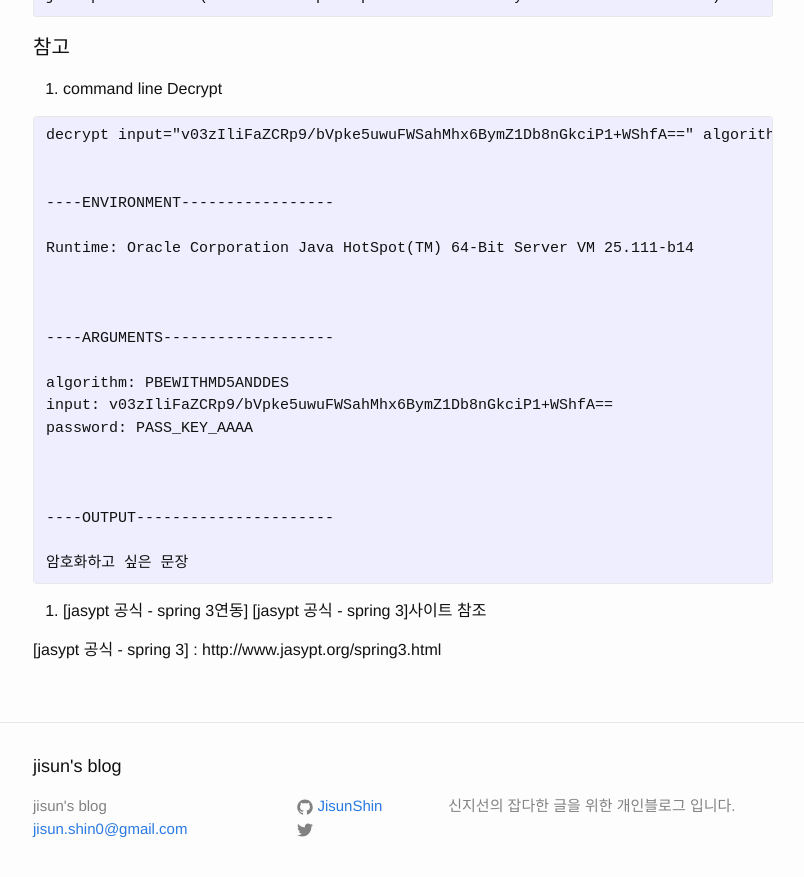
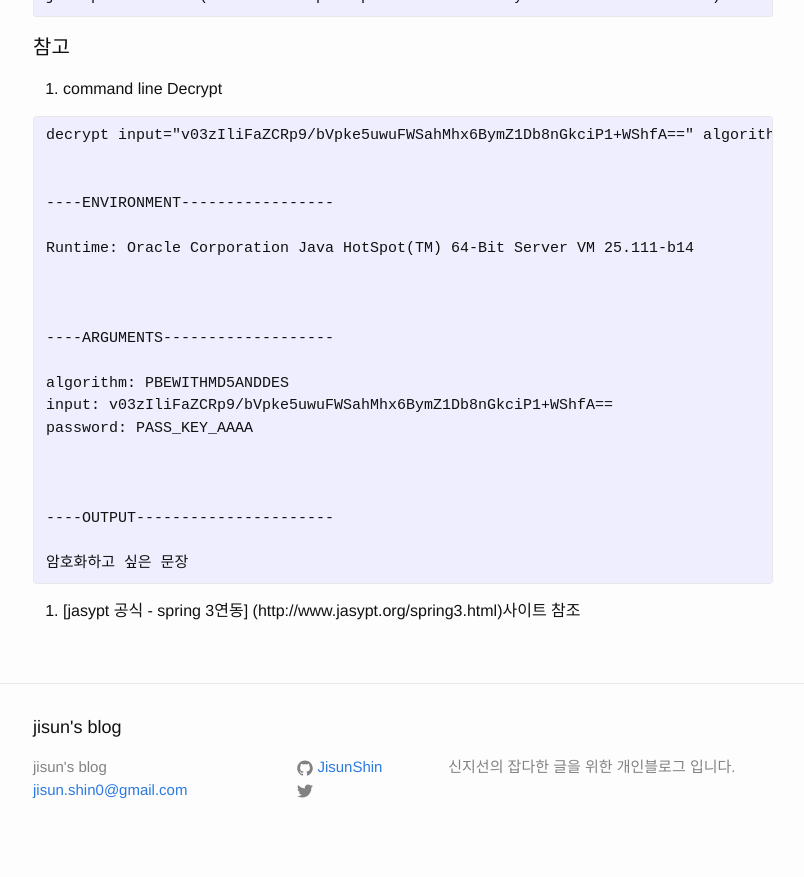
Before and after one commit to JisunShin/jisunshin.github.io, a Jekyll site: the page built from _posts/2017-02-20-jasypt를 이용한 암호화.markdown, in a window 1280 px wide and 900 px high, scrolled down 2046 px. Shown: the top 877 px of the window, without its empty margins (237-1041 px from the left). Built offline with Jekyll 4.4.1, drawn with Linux system fonts in a browser that asks for light colours; some of the changed text lies outside the part shown.

Commit message:
오타수정

```diff
--- a/_posts/2017-02-20-jasypt를 이용한 암호화.markdown
+++ b/_posts/2017-02-20-jasypt를 이용한 암호화.markdown
@@ -116,6 +116,4 @@ password: PASS_KEY_AAAA
 암호화하고 싶은 문장
 {% endhighlight %}
 
-2. [jasypt  공식 - spring 3연동] [jasypt  공식 - spring 3]사이트 참조
-
-[jasypt  공식 - spring 3] : http://www.jasypt.org/spring3.html
+2. [jasypt  공식 - spring 3연동] (http://www.jasypt.org/spring3.html)사이트 참조
```
Also changed, not shown: other parts of _posts/2017-02-20-jasypt를 이용한 암호화.markdown (+1 -1 lines).
